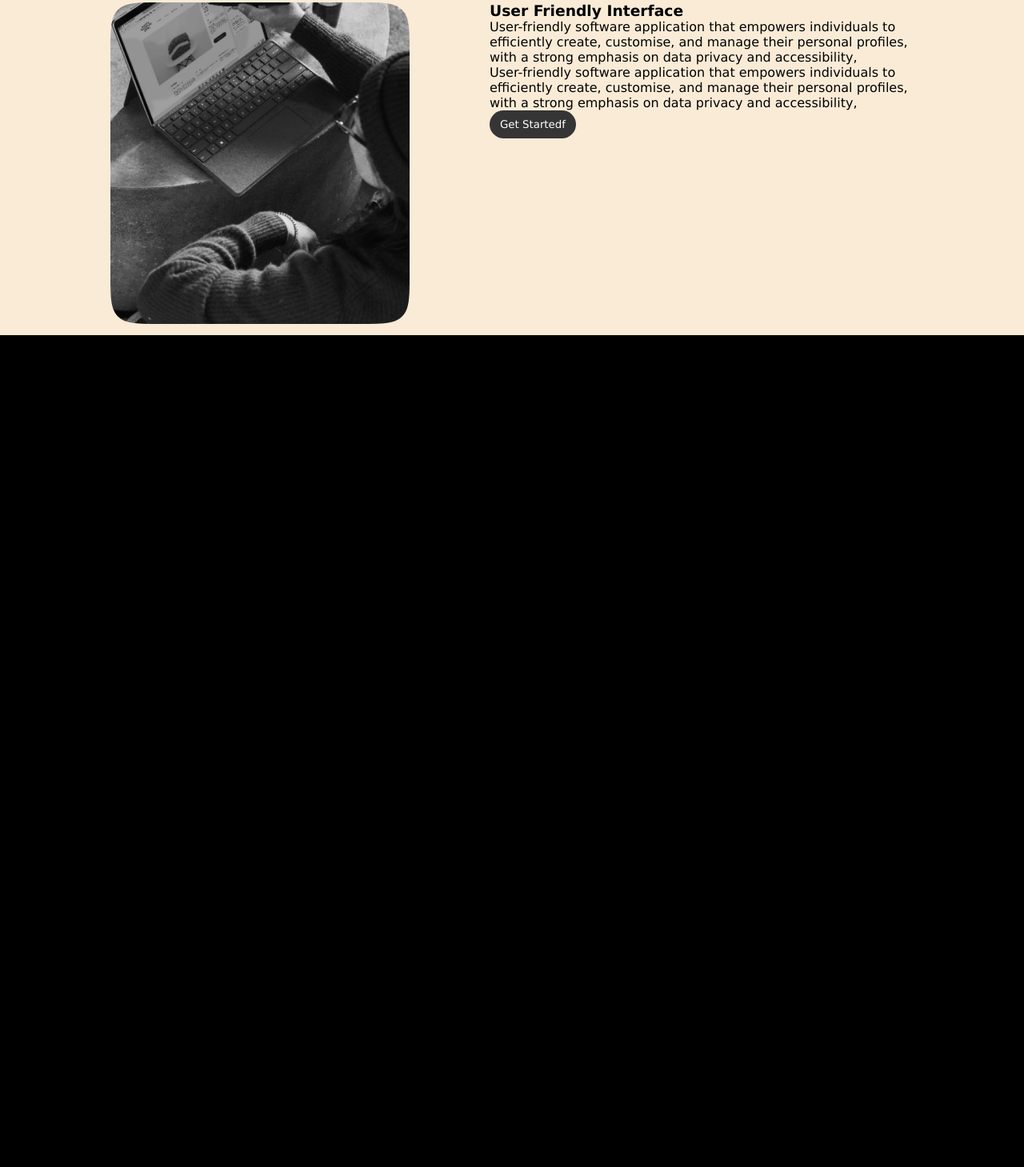
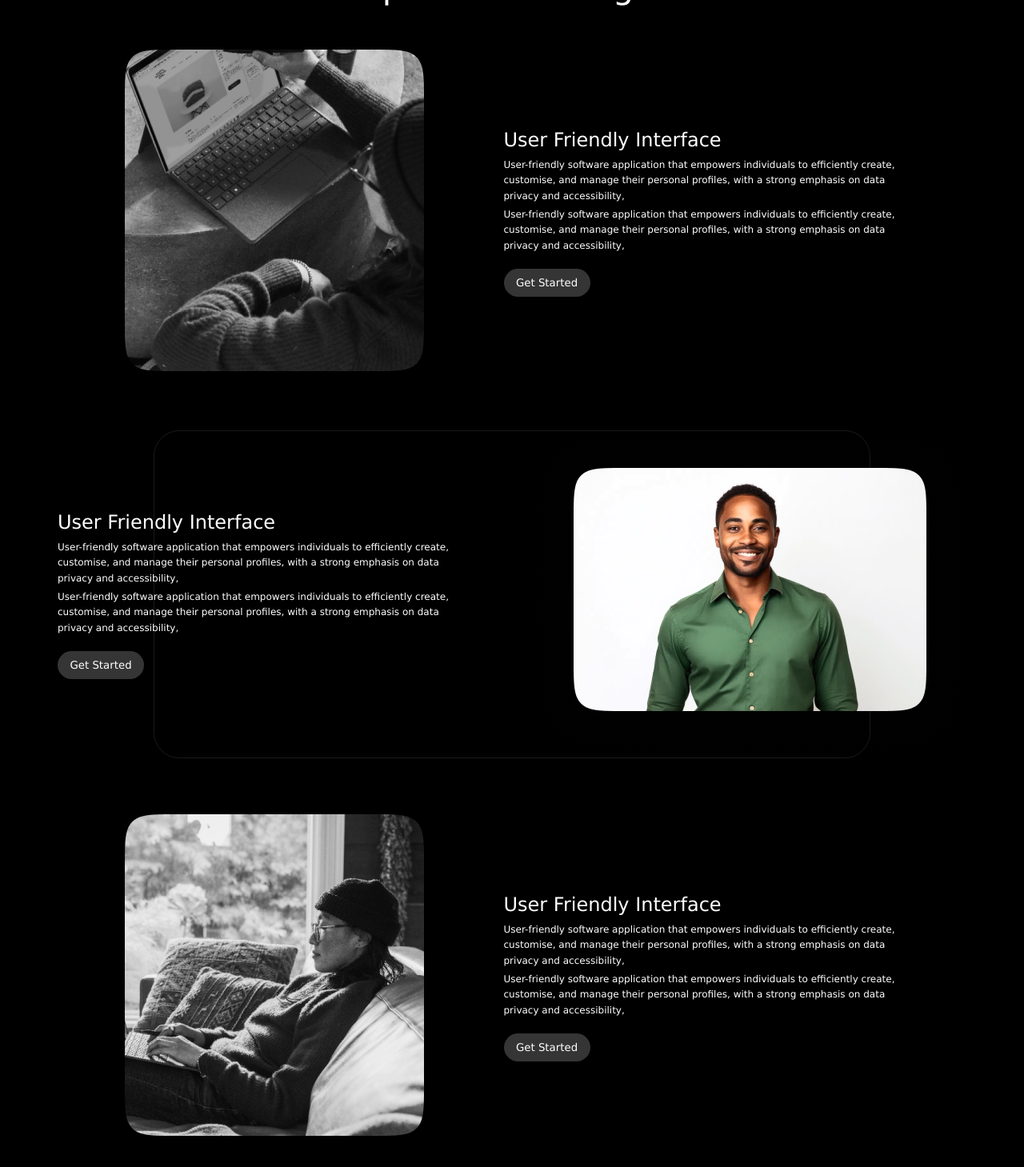
Before and after one commit to DanonymousCoder/Profile-Manager, a plain HTML site: page index.html in a window 1280 px wide. Shown: the part 1968-3427 px from the top of the page at 80% size. Before the commit the page ends 2457 px from the top, so only its background shows below. Drawn offline with Linux system fonts and the light colour scheme.

Commit message:
Updated index.html and style.css files: added new award section, modified button styles, and adjusted layout and typography for award sections.

```diff
--- a/index.html
+++ b/index.html
@@ -190,8 +190,90 @@
 
                         </div>
 
-                        <div class="btn">
-                            <button>Get Startedf</button>
+                        <div class="btn-2">
+                            <button>Get Started</button>
+                        </div>
+
+                    </div>
+
+                </div>
+
+            </div>
+
+        </section>
+
+
+
+        <!--
+            UX award section 2
+        -->
+
+        <section class="award award2">
+
+            <div class="award-cont">
+
+                <div class="body">
+
+                    <div class="img">
+                        <img src="./award2.png" alt="">
+                    </div>
+
+                    <div class="info">
+
+                        <div class="txt">
+
+                            <h3>User Friendly Interface</h3>
+
+                            <p>
+                                User-friendly software application that empowers individuals to efficiently create, customise, and manage their personal profiles, with a strong emphasis on data privacy and accessibility,
+                            </p>
+                            <p>
+                                User-friendly software application that empowers individuals to efficiently create, customise, and manage their personal profiles, with a strong emphasis on data privacy and accessibility,
+                            </p>
+
+                        </div>
+
+                        <div class="btn-2">
+                            <button>Get Started</button>
+                        </div>
+
+                    </div>
+
+                </div>
+
+            </div>
+
+        </section>
+
+
+
+        <section class="award">
+
+            <div class="award-cont">
+
+                <div class="body">
+
+                    <div class="img">
+                        <img src="./award3.png" alt="">
+                    </div>
+
+                    <div class="info">
+
+                        <div class="txt">
+
+                            <h3>User Friendly Interface</h3>
+
+                            <p>
+                                User-friendly software application that empowers individuals to efficiently create, customise, and manage their personal profiles, with a strong emphasis on data privacy and accessibility,
+                            </p>
+                            <p>
+                                User-friendly software application that empowers individuals to efficiently create, customise, and manage their personal profiles, with a strong emphasis on data privacy and accessibility,
+                            </p>
+
+                        </div>
+
+                        <div class="btn-2">
+                            <button>Get Started</button>
                         </div>
 
                     </div>
--- a/style.css
+++ b/style.css
@@ -208,11 +208,10 @@ button {
     display: flex;
     justify-content: center;
     align-items: center;
-    background-color: antiquewhite;
+    color: #FFFFFF;
 }
 .award-cont {
-    padding: 10px;
-    width: 80%;
+    width: 70%;
     display: flex;
     flex-direction: column;
     justify-content: center;
@@ -222,5 +221,50 @@ button {
 .award .body {
     display: flex;
     justify-content: center;
+    align-items: center;
     gap: 100px;
+    width: 100%;
 }
+.award .title {
+    margin-bottom: 40px;
+}
+.award .title h2 {
+    line-height: 57.37px;
+    font-size: 42px;
+    font-weight: 500;
+}
+.award .txt h3 {
+    line-height: 32.78px;
+    font-weight: 500;
+    font-size: 24px;
+}
+.award .txt p {
+    line-height: 19.12px;
+    font-weight: 400;
+    font-size: 12px;
+    width: 495px;
+    height: 57px;
+}
+.award .info .btn {
+    background: #FFFFFF1A;
+    border-radius: 50px;
+}
+.info {
+    display: flex;
+    flex-direction: column;
+    gap: 20px;
+}
+.txt {
+    display: flex;
+    flex-direction: column;
+    gap: 5px;
+}
+
+.award2 .award-cont {
+    border-radius: 32px;
+    border: 1px solid #FFFFFF1A;
+}
+.award.award2 .body {
+    flex-direction: row-reverse;
+    padding: 0 20px;
+}
```
Also changed, not shown: award2.png (added), award3.png (added).
